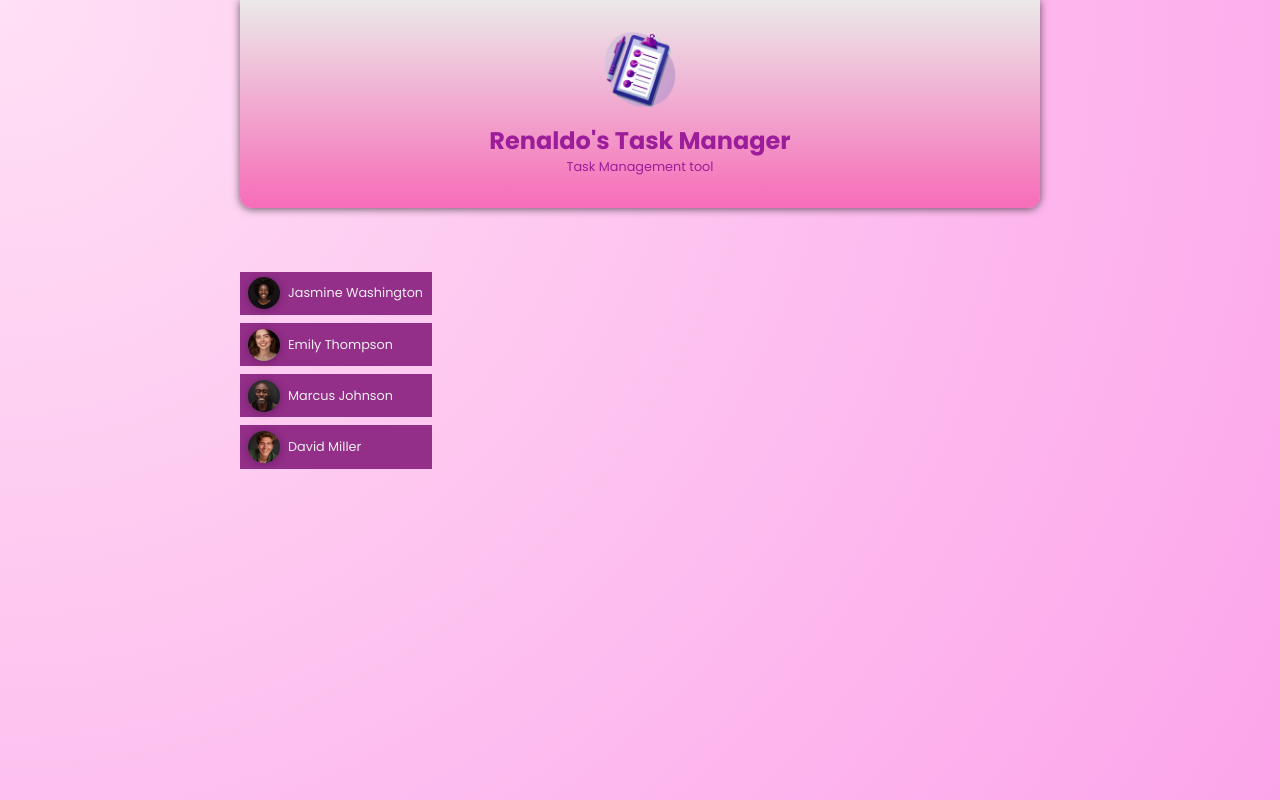
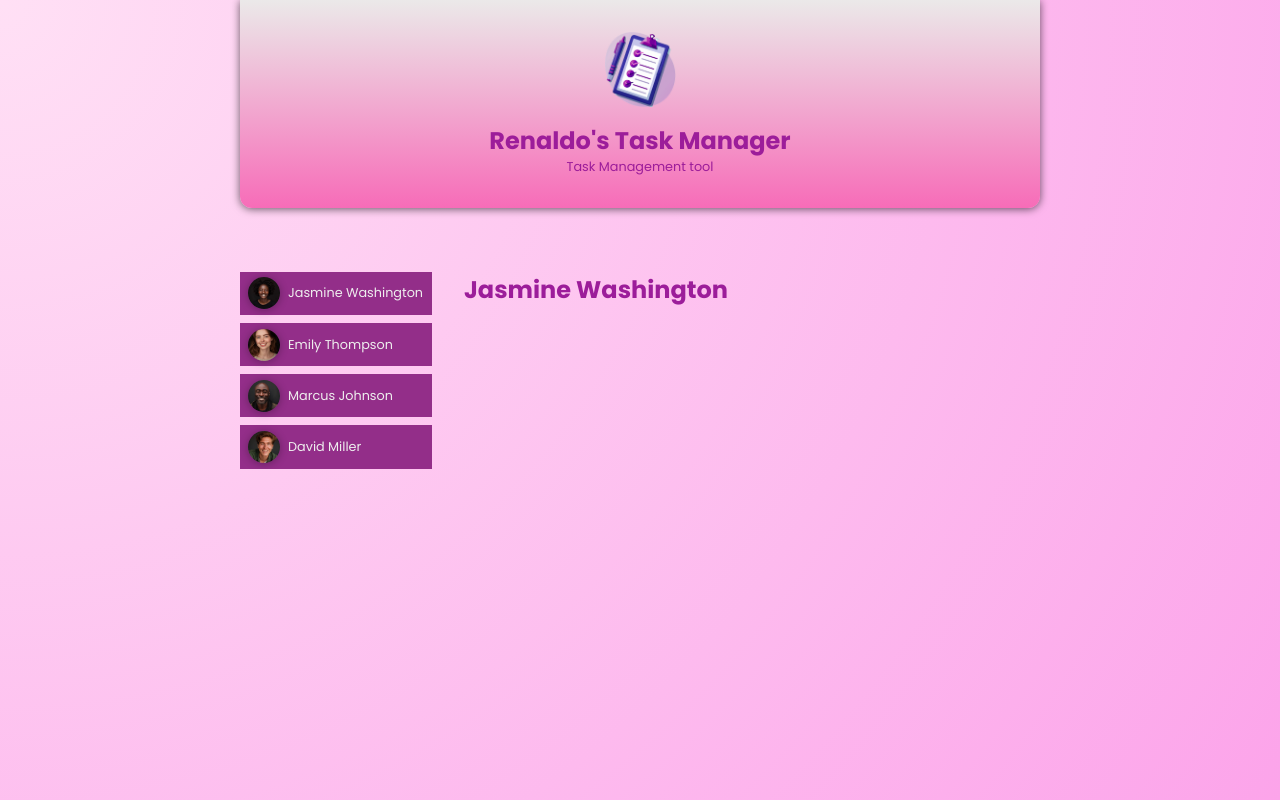
Before and after one commit to Renaldo9/Task_Manager-angular, an Angular app: page / in a window 1280 px wide. Built offline with nearby package versions, Linux system fonts and the light colour scheme.

Commit message:
Username displays when clicking on user

```diff
--- a/src/app/app.component.html
+++ b/src/app/app.component.html
@@ -34,4 +34,6 @@
       />
     </li>
   </ul>
+
+  <app-tasks [name]="selectedUser ? selectedUser.name : '' "/>
 </main>
--- a/src/app/app.component.ts
+++ b/src/app/app.component.ts
@@ -2,17 +2,25 @@ import { Component } from '@angular/core';
 import { HeaderComponent } from "./header/header.component";
 import { UserComponent } from "./user/user.component";
 import { DUMMY_USERS } from './dummy-users';
+import { TasksComponent } from "./tasks/tasks.component";
 @Component({
   selector: 'app-root',
   standalone: true,
-  imports: [HeaderComponent, UserComponent],
+  imports: [HeaderComponent, UserComponent, TasksComponent],
   templateUrl: './app.component.html',
   styleUrl: './app.component.css'
 })
 export class AppComponent {
   users = DUMMY_USERS;
+  selectedUserID = "u1";
+
+
+  get selectedUser(){
+    return this.users.find((user) => user.id === this.selectedUserID);
+  }
+
 
   onSelectUser(id:string) {
-    console.log(id)
+    this.selectedUserID = id;
   }
 }
--- a/src/app/tasks/tasks.component.html
+++ b/src/app/tasks/tasks.component.html
@@ -1 +1 @@
-<p>tasks works!</p>
+<h1>{{ name }}</h1>
--- a/src/app/tasks/tasks.component.ts
+++ b/src/app/tasks/tasks.component.ts
@@ -1,4 +1,4 @@
-import { Component } from '@angular/core';
+import { Component, Input } from '@angular/core';
 
 @Component({
   selector: 'app-tasks',
@@ -7,5 +7,5 @@ import { Component } from '@angular/core';
   styleUrl: './tasks.component.css'
 })
 export class TasksComponent {
-
+  @Input() name?:string;
 }
--- a/src/index.html
+++ b/src/index.html
@@ -2,7 +2,7 @@
 <html lang="en">
   <head>
     <meta charset="utf-8" />
-    <title>Essentials</title>
+    <title>Task Manager</title>
     <base href="/" />
     <meta name="viewport" content="width=device-width, initial-scale=1" />
     <link rel="icon" type="image/x-icon" href="favicon.ico" />
```
